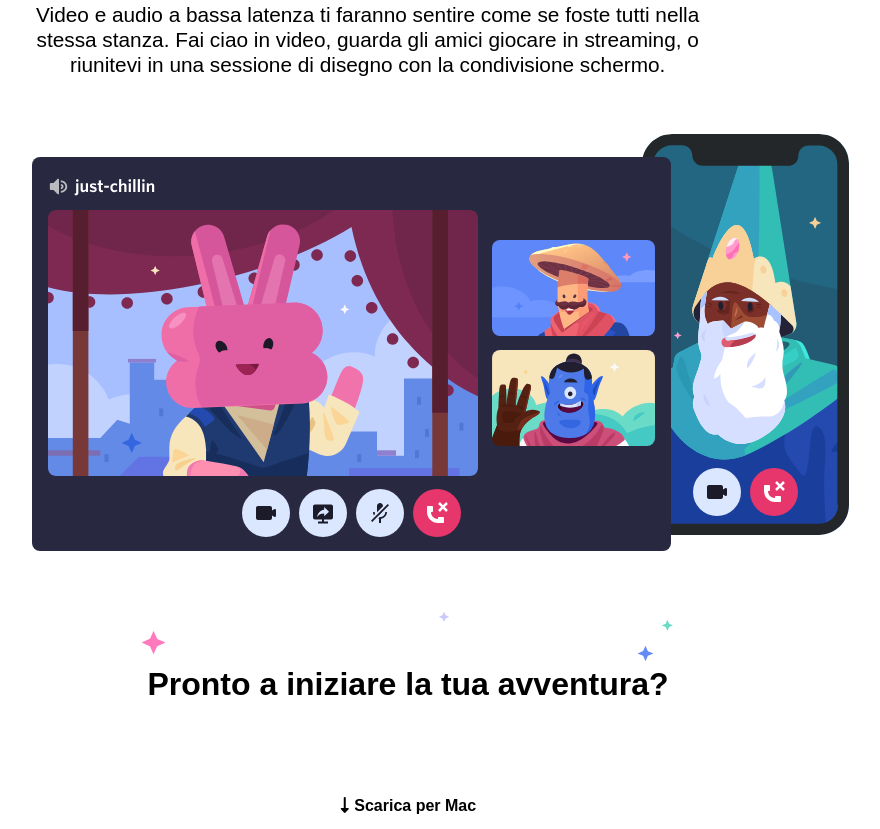
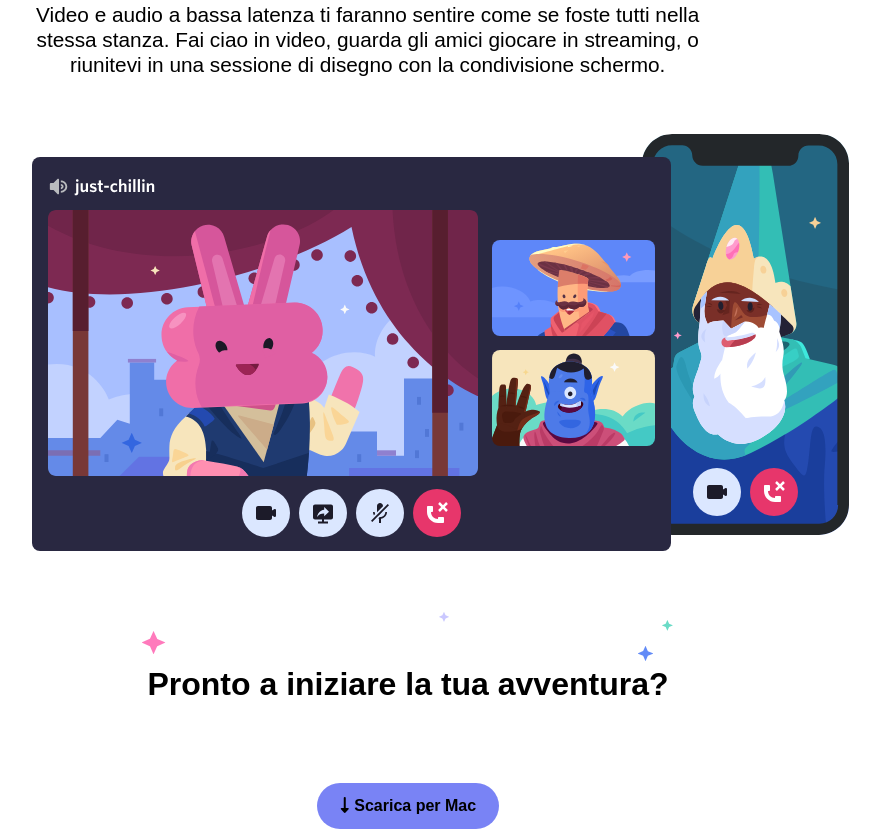
Before and after one commit to scollo26/htmlcss-discord, a plain HTML site: page index.html in a window 1280 px wide. Shown: the part 4992-5821 px from the top of the page, without its empty margins (232-1112 px from the left). Drawn offline with Linux system fonts and the light colour scheme.

Commit message:
colore-tasto-banner

```diff
--- a/css/style.css
+++ b/css/style.css
@@ -202,6 +202,6 @@ a.btn.dark:focus {
     margin-top: 5em;
 }
 
-.color-btn-banner{
+#viola{
 background-color: #7983F5;
 }
--- a/index.html
+++ b/index.html
@@ -87,7 +87,7 @@
                         <p class="testo-paragrafo">Dai inizio a una community con strumenti di moderazione e accesso ai membri personalizzabile. Concedi ai membri poteri speciali, crea canali privati e molto altro.</p>
                     </div>
                 </div>
-
+                <!-- banner -->
                 <section class="">
                     <div class="container-top text-center">
                         <h2 class="title marg">
@@ -100,12 +100,10 @@
                             <h3 class="title-banner">
                                 Pronto a iniziare la tua avventura?</h3>
                         </div>
-
+                        <!-- tasto-banner -->
                         <div class=" marg jumbo-btn ">
-                            <a tabindex="1" class="btn big color-btn-banner" href=""><i class="fas fa-long-arrow-alt-down"></i> Scarica per Mac</a>
+                            <a tabindex="1" id="viola" class="btn big " href=""><i class="fas fa-long-arrow-alt-down"></i> Scarica per Mac</a>
                         </div>
-
-
                     </div>
                 </section>
             </section>
@@ -113,7 +111,9 @@
         <!-- /main -->
 
         <!-- footer -->
-        <footer></footer>
+        <footer>
+
+        </footer>
         <!-- /footer -->
     </body>
 
```
